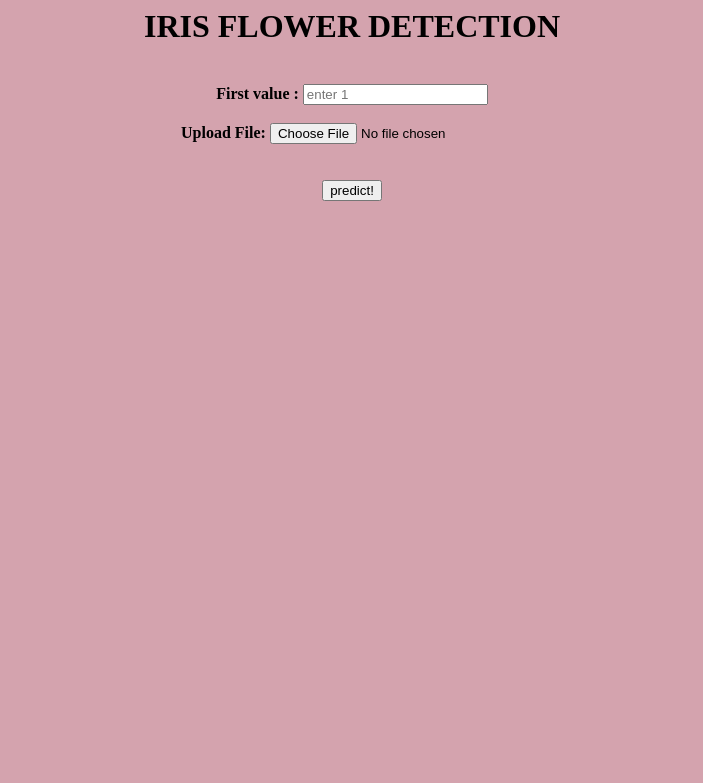
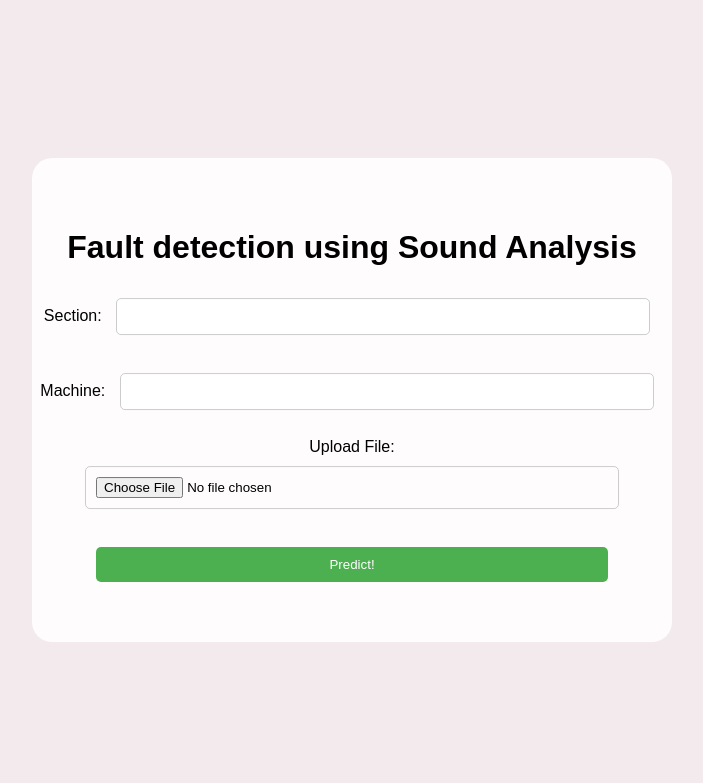
Before and after one commit to Raman988/model-web, a Flask app: page / in a window 1280 px wide. Shown: the top 783 px of the page, without its empty margins (288-991 px from the left). Run offline with Flask 3, Linux system fonts and the light colour scheme.

Commit message:
new commit

```diff
--- a/app.py
+++ b/app.py
@@ -34,7 +34,7 @@ import librosa
 ########################################################################
 param = com.yaml_load()
 # model = pickle.load(open('iri.pkl', 'rb'))
-model = keras_model.load_model("model_fan.hdf5")
+
 
 app = Flask(__name__)
 
@@ -49,17 +49,26 @@ def man():
 def home():
     # data1 = request.form['a']
     # data2 = request.form['b']
-    # machine_type = request.form['a']
     section_idx = request.form['a']
+    machine_type = request.form['b']
     file = request.files['file']
     # print(section_idx)
     # arr = np.array([[data1, data2, data3, data4]])
     # load anomaly score distribution for determining threshold
-    score_distr_file_path = "score_distr_fan.pkl"
-    shape_hat, loc_hat, scale_hat = joblib.load(score_distr_file_path)
-    # determine threshold for decision
-    decision_threshold = scipy.stats.gamma.ppf(q=param["decision_threshold"], a=shape_hat, loc=loc_hat, scale=scale_hat)
-
+    if machine_type == "fan":
+       model = keras_model.load_model("model_fan.hdf5")
+    elif machine_type == "pump":
+       model = keras_model.load_model("model_pump.hdf5")
+    if machine_type == "fan":
+       score_distr_file_path = "score_distr_fan.pkl"
+       shape_hat, loc_hat, scale_hat = joblib.load(score_distr_file_path)
+       # determine threshold for decision
+       decision_threshold = scipy.stats.gamma.ppf(q=param["decision_threshold"], a=shape_hat, loc=loc_hat, scale=scale_hat)
+    elif machine_type == "pump":
+        score_distr_file_path = "score_distr_pump.pkl"
+        shape_hat, loc_hat, scale_hat = joblib.load(score_distr_file_path)
+        # determine threshold for decision
+        decision_threshold = scipy.stats.gamma.ppf(q=param["decision_threshold"], a=shape_hat, loc=loc_hat, scale=scale_hat)
 
 # Assuming 'file_data' contains the wave file data
     y, sr = librosa.core.load(file, sr=None, mono=True)
@@ -82,6 +91,7 @@ def home():
     p = model.predict(data)[:, int(section_idx): int(section_idx) + 1]
     y_pred = np.mean(np.log(np.maximum(1.0 - p, sys.float_info.epsilon)
                                - np.log(np.maximum(p, sys.float_info.epsilon))))
+    decision_result = 0
     if y_pred > decision_threshold:
         decision_result =1
     else:
--- a/templates/home.html
+++ b/templates/home.html
@@ -1,21 +1,77 @@
-<html>
-    <body bgcolor=#d4a3ae>
+<!DOCTYPE html>
+<html lang="en">
+<head>
+<meta charset="UTF-8">
+<meta name="viewport" content="width=device-width, initial-scale=1.0">
+<title>Fault Detection using Sound Analysis</title>
+<style>
+    body {
+        background-color: #f2eaec;
+        font-family: Arial, sans-serif;
+    }
+    .container {
+        width: 50%;
+        margin: 0 auto;
+        padding: 50px 0;
+        /* border: 2px solid #8e5572; Add border */
+        background-color: #fefcfd;
+        border-radius: 20px;
+        position: absolute;
+    top: 50%;
+    left: 50%;
+    transform: translate(-50%, -50%); /* Add background color */
+    }
+    h1 {
+        text-align: center;
+    }
+    form {
+        text-align: center;
+    }
+    input[type="text"],
+    input[type="file"],
+    input[type="submit"] {
+        padding: 10px;
+        margin: 10px;
+        width: 80%;
+        border-radius: 5px;
+        border: 1px solid #ccc;
+    }
+    input[type="submit"] {
+        background-color: #4CAF50;
+        color: white;
+        border: none;
+        cursor: pointer;
+    }
+    input[type="submit"]:hover {
+        background-color: #45a049;
+    }
+</style>
+</head>
+<body>
 
-        <center>
+<div class="container">
+    <h1>Fault detection using Sound Analysis</h1>
+    <form id="uploadForm" method="POST" action="{{url_for('home')}}" enctype="multipart/form-data">
+        <label for="a">Section:</label>
+        <input type="text" id="a" name="a" placeholder=""><br><br>
+        <label for="a">Machine:</label>
+        <input type="text" id="b" name="b" placeholder=""><br><br>
+        <label for="file">Upload File:</label>
+        <input type="file" id="file" name="file"><br><br>
+        <input type="submit" value="Predict!">
+    </form>
+</div>
 
-        <h1> IRIS FLOWER DETECTION </h1><br>
+<script>
+    document.getElementById('uploadForm').addEventListener('submit', function(event) {
+        var a = document.getElementById('a').value;
+        var file = document.getElementById('file').value;
+        if (!a || !file) {
+            event.preventDefault();
+            alert('Please fill in all fields.');
+        }
+    });
+</script>
 
-        <form method="POST" action="{{url_for('home')}}" enctype="multipart/form-data">
-           <b> First value :  <input type="text", name='a', placeholder="enter 1"> <br><br>
-            <label for="file">Upload File:</label>
-            <input type="file" name="file" id="file"><br><br> <br></b>
-
-            <input type="submit" , value='predict!' >
-        </form>
-
-
-
-    </center>
-
-    </body>
+</body>
 </html>
```
Also changed, not shown: templates/after.html (+10 -2 lines).
